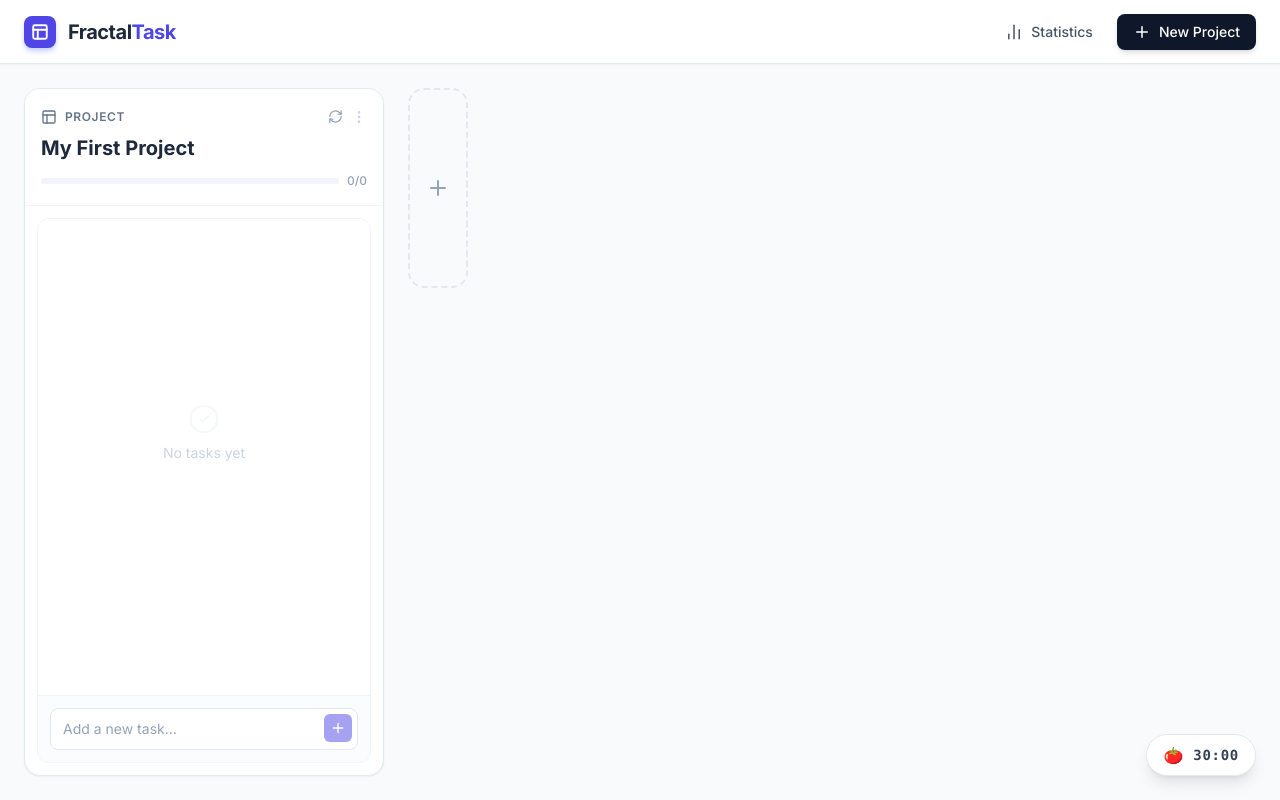
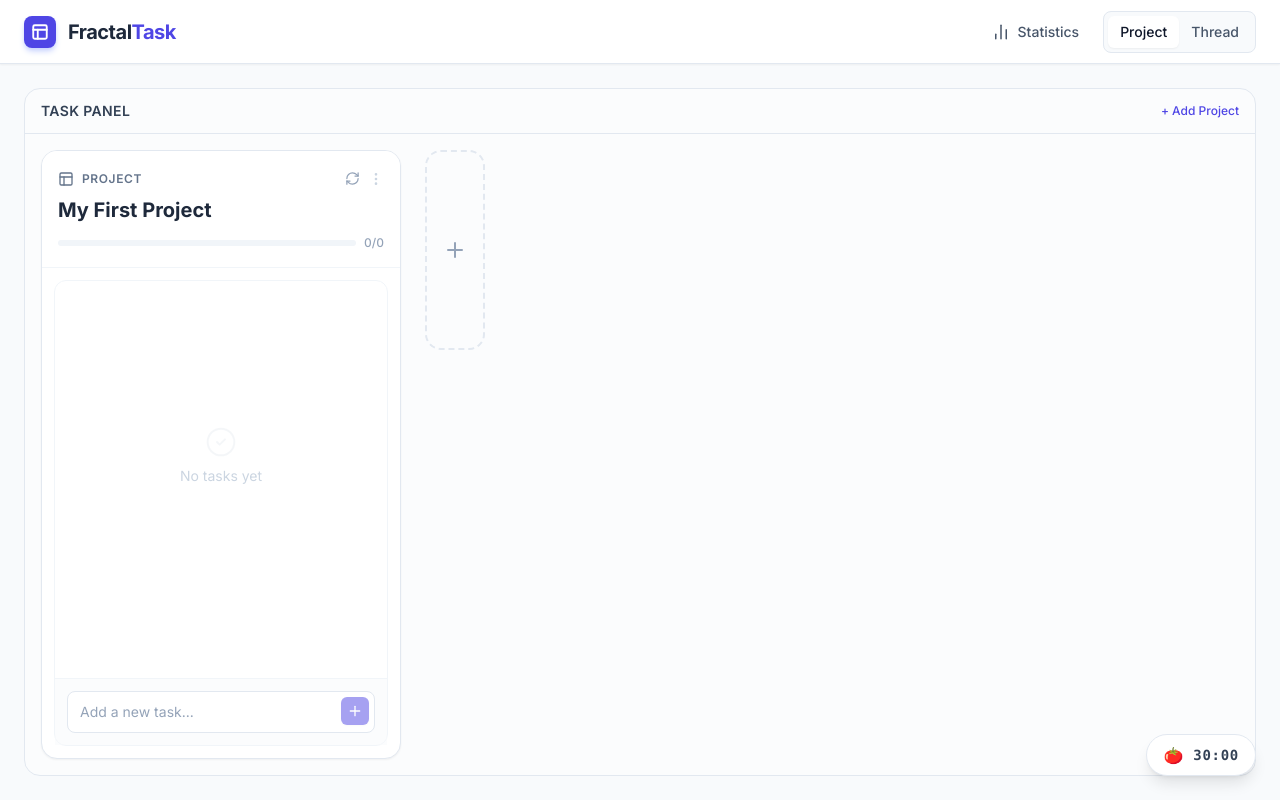
Before and after one commit to kingstrong20240311-hash/task-kanban1, a React (Vite) app: page / in a window 1280 px wide. Built offline with nearby package versions, Linux system fonts and the light colour scheme.

Commit message:
feat: add thread panel and top nav project/thread switch

```diff
--- a/App.tsx
+++ b/App.tsx
@@ -1,7 +1,7 @@
 import React, { useState, useEffect, useCallback, useRef } from 'react';
 import { Plus, Layout, BarChart2 } from 'lucide-react';
 import { v4 as uuidv4 } from 'uuid';
-import { Task, TaskMap, AppState, CompletionRecord } from './types';
+import { Task, AppState, CompletionRecord } from './types';
 import { TaskColumn } from './components/TaskColumn';
 import { ConfirmationModal } from './components/ConfirmationModal';
 import { PomodoroTimer } from './components/PomodoroTimer';
@@ -12,18 +12,26 @@ const loadState = (): AppState => {
   const saved = localStorage.getItem('fractal-task-state');
   if (saved) {
     try {
-      return JSON.parse(saved);
-    } catch (e) {
-      console.error("Failed to parse saved state", e);
+      const parsed = JSON.parse(saved) as Partial<AppState>;
+      const savedTasks = parsed.tasks || {};
+      const savedRootTaskIds = parsed.rootTaskIds || [];
+      const savedRootThreadIds = parsed.rootThreadIds || [];
+
+      if (savedRootThreadIds.length > 0) {
+        return {
+          tasks: savedTasks,
+          rootTaskIds: savedRootTaskIds,
+          rootThreadIds: savedRootThreadIds,
+        };
       }
-  }
-  // Default Initial State
-  const rootId = uuidv4();
+
+      const threadId = uuidv4();
       return {
         tasks: {
-      [rootId]: {
-        id: rootId,
-        title: "My First Project",
+          ...savedTasks,
+          [threadId]: {
+            id: threadId,
+            title: "My First Thread",
             description: "",
             completed: false,
             children: [],
@@ -31,7 +39,39 @@ const loadState = (): AppState => {
             createdAt: Date.now()
           }
         },
-    rootTaskIds: [rootId]
+        rootTaskIds: savedRootTaskIds,
+        rootThreadIds: [threadId],
+      };
+    } catch (e) {
+      console.error("Failed to parse saved state", e);
+    }
+  }
+  // Default Initial State
+  const projectRootId = uuidv4();
+  const threadRootId = uuidv4();
+  return {
+    tasks: {
+      [projectRootId]: {
+        id: projectRootId,
+        title: "My First Project",
+        description: "",
+        completed: false,
+        children: [],
+        parentId: null,
+        createdAt: Date.now()
+      },
+      [threadRootId]: {
+        id: threadRootId,
+        title: "My First Thread",
+        description: "",
+        completed: false,
+        children: [],
+        parentId: null,
+        createdAt: Date.now()
+      }
+    },
+    rootTaskIds: [projectRootId],
+    rootThreadIds: [threadRootId],
   };
 };
 
@@ -49,6 +89,7 @@ const App: React.FC = () => {
   const [taskToDelete, setTaskToDelete] = useState<string | null>(null);
   const [completions, setCompletions] = useState<CompletionRecord[]>(loadCompletions);
   const [isStatsOpen, setIsStatsOpen] = useState(false);
+  const [activePanel, setActivePanel] = useState<'project' | 'thread'>('project');
 
   // Ref so toggleTask can read the current tasks map without stale closure
   const tasksRef = useRef(state.tasks);
@@ -73,7 +114,7 @@ const App: React.FC = () => {
 
   // --- Actions ---
 
-  const addRootTask = () => {
+  const addRootProject = () => {
     const id = uuidv4();
     const newTask: Task = {
       id,
@@ -87,6 +128,24 @@ const App: React.FC = () => {
     setState(prev => ({
       tasks: { ...prev.tasks, [id]: newTask },
       rootTaskIds: [...prev.rootTaskIds, id]
+    }));
+  };
+
+  const addRootThread = () => {
+    const id = uuidv4();
+    const newTask: Task = {
+      id,
+      title: "New Thread",
+      description: "",
+      completed: false,
+      children: [],
+      parentId: null,
+      createdAt: Date.now()
+    };
+    setState(prev => ({
+      ...prev,
+      tasks: { ...prev.tasks, [id]: newTask },
+      rootThreadIds: [...prev.rootThreadIds, id]
     }));
   };
 
@@ -188,6 +247,57 @@ const App: React.FC = () => {
     toggleTask(taskId);
   }, [toggleTask]);
 
+  const addTaskToThread = useCallback((taskId: string) => {
+    setState(prev => {
+      const sourceTask = prev.tasks[taskId];
+      if (!sourceTask) return prev;
+
+      const tasksCopy = { ...prev.tasks };
+      let rootThreadIds = [...prev.rootThreadIds];
+      let targetThreadId = rootThreadIds[0];
+
+      if (!targetThreadId) {
+        targetThreadId = uuidv4();
+        tasksCopy[targetThreadId] = {
+          id: targetThreadId,
+          title: "New Thread",
+          description: "",
+          completed: false,
+          children: [],
+          parentId: null,
+          createdAt: Date.now()
+        };
+        rootThreadIds = [targetThreadId];
+      }
+
+      const targetThread = tasksCopy[targetThreadId];
+      if (!targetThread) return prev;
+
+      const newId = uuidv4();
+      tasksCopy[newId] = {
+        id: newId,
+        title: sourceTask.title,
+        description: sourceTask.description || '',
+        completed: false,
+        children: [],
+        parentId: targetThreadId,
+        createdAt: Date.now()
+      };
+
+      tasksCopy[targetThreadId] = {
+        ...targetThread,
+        completed: false,
+        children: [...targetThread.children, newId],
+      };
+
+      return {
+        ...prev,
+        tasks: tasksCopy,
+        rootThreadIds
+      };
+    });
+  }, []);
+
   // Internal function to actually perform deletion
   const executeDeleteTask = useCallback((taskId: string) => {
     setState(prev => {
@@ -231,7 +341,8 @@ const App: React.FC = () => {
       return {
         ...prev,
         tasks: tasksCopy,
-        rootTaskIds: prev.rootTaskIds.filter(id => id !== taskId)
+        rootTaskIds: prev.rootTaskIds.filter(id => id !== taskId),
+        rootThreadIds: prev.rootThreadIds.filter(id => id !== taskId)
       };
     });
   }, []);
@@ -277,9 +388,13 @@ const App: React.FC = () => {
     if (!taskToDelete) return "";
     const task = state.tasks[taskToDelete];
     const isProject = state.rootTaskIds.includes(taskToDelete);
+    const isThread = state.rootThreadIds.includes(taskToDelete);
 
     if (isProject) {
       return `Are you sure you want to delete the project "${task?.title}"? This will permanently delete all tasks within it. This action cannot be undone.`;
+    }
+    if (isThread) {
+      return `Are you sure you want to delete the thread "${task?.title}"? This will permanently delete all tasks within it. This action cannot be undone.`;
     }
     return `Are you sure you want to delete "${task?.title}"? Any subtasks will also be permanently deleted.`;
   };
@@ -308,23 +423,89 @@ const App: React.FC = () => {
             <span className="hidden sm:inline">Statistics</span>
           </button>
 
+          <div className="flex items-center rounded-lg border border-slate-200 p-1 bg-slate-50">
             <button
-            onClick={addRootTask}
-            className="flex items-center gap-2 bg-slate-900 hover:bg-slate-800 text-white px-4 py-2 rounded-lg font-medium text-sm transition-all shadow-md active:scale-95"
+              onClick={() => setActivePanel('project')}
+              className={`px-3 py-1.5 rounded-md text-sm font-medium transition-colors ${
+                activePanel === 'project'
+                  ? 'bg-white text-slate-900 shadow-sm'
+                  : 'text-slate-600 hover:text-slate-900'
+              }`}
             >
-            <Plus size={18} />
-            <span>New Project</span>
+              Project
             </button>
+            <button
+              onClick={() => setActivePanel('thread')}
+              className={`px-3 py-1.5 rounded-md text-sm font-medium transition-colors ${
+                activePanel === 'thread'
+                  ? 'bg-white text-slate-900 shadow-sm'
+                  : 'text-slate-600 hover:text-slate-900'
+              }`}
+            >
+              Thread
+            </button>
+          </div>
         </div>
       </header>
 
       {/* Main Board Area */}
-      <main className="flex-1 overflow-x-auto overflow-y-hidden">
-        <div className="h-full flex items-start gap-6 p-6 min-w-max">
+      <main className="flex-1 overflow-hidden p-6">
+        {activePanel === 'project' ? (
+          <section className="h-full min-h-0 flex flex-col border border-slate-200 rounded-2xl bg-white/50">
+            <div className="flex items-center justify-between px-4 py-3 border-b border-slate-200">
+              <h2 className="text-sm font-semibold tracking-wide text-slate-700 uppercase">Task Panel</h2>
+              <button
+                onClick={addRootProject}
+                className="text-xs font-medium text-indigo-600 hover:text-indigo-700 transition-colors"
+              >
+                + Add Project
+              </button>
+            </div>
+            <div className="flex-1 min-h-0 overflow-x-auto overflow-y-hidden">
+              <div className="h-full flex items-start gap-6 p-4 min-w-max">
                 {state.rootTaskIds.map(rootId => (
                   <TaskColumn
                     key={rootId}
                     rootId={rootId}
+                    panelType="project"
+                    tasks={state.tasks}
+                    onAddTask={addTask}
+                    onToggleTask={handleToggleTask}
+                    onDeleteTask={initiateDelete}
+                    onUpdateTask={updateTask}
+                    onDeleteRoot={initiateDelete}
+                    onReorderTasks={reorderTasks}
+                    onSendToThread={addTaskToThread}
+                  />
+                ))}
+                <button
+                  onClick={addRootProject}
+                  className="flex flex-col items-center justify-center h-[200px] w-[60px] rounded-2xl border-2 border-dashed border-slate-200 text-slate-400 hover:border-indigo-300 hover:text-indigo-500 hover:bg-indigo-50/30 transition-all flex-shrink-0"
+                  title="Add another project column"
+                >
+                  <Plus size={24} />
+                </button>
+              </div>
+            </div>
+          </section>
+        ) : (
+          <section className="h-full min-h-0 flex flex-col border border-indigo-100 rounded-2xl bg-indigo-50/20">
+            <div className="flex items-center justify-between px-4 py-3 border-b border-indigo-100">
+              <h2 className="text-sm font-semibold tracking-wide text-indigo-700 uppercase">Thread Panel</h2>
+              <button
+                onClick={addRootThread}
+                className="text-xs font-medium text-indigo-600 hover:text-indigo-700 transition-colors"
+              >
+                + Add Thread
+              </button>
+            </div>
+            <div className="flex-1 min-h-0 overflow-x-auto overflow-y-hidden">
+              <div className="h-full flex items-start gap-6 p-4 min-w-max">
+                {state.rootThreadIds.map(rootId => (
+                  <TaskColumn
+                    key={rootId}
+                    rootId={rootId}
+                    panelType="thread"
                     tasks={state.tasks}
                     onAddTask={addTask}
                     onToggleTask={handleToggleTask}
@@ -334,16 +515,17 @@ const App: React.FC = () => {
                     onReorderTasks={reorderTasks}
                   />
                 ))}
-
-          {/* Add Column Placeholder/Button */}
                 <button
-            onClick={addRootTask}
-            className="flex flex-col items-center justify-center h-[200px] w-[60px] rounded-2xl border-2 border-dashed border-slate-200 text-slate-400 hover:border-indigo-300 hover:text-indigo-500 hover:bg-indigo-50/30 transition-all flex-shrink-0"
-            title="Add another project column"
+                  onClick={addRootThread}
+                  className="flex flex-col items-center justify-center h-[200px] w-[60px] rounded-2xl border-2 border-dashed border-indigo-200 text-indigo-300 hover:border-indigo-300 hover:text-indigo-500 hover:bg-indigo-50/30 transition-all flex-shrink-0"
+                  title="Add another thread column"
                 >
                   <Plus size={24} />
                 </button>
               </div>
+            </div>
+          </section>
+        )}
       </main>
 
       {/* Delete Confirmation Modal */}
--- a/components/TaskColumn.tsx
+++ b/components/TaskColumn.tsx
@@ -6,23 +6,27 @@ import { TaskItem } from './TaskItem';
 interface TaskColumnProps {
   rootId: string;
   tasks: TaskMap;
+  panelType: 'project' | 'thread';
   onAddTask: (parentId: string, title: string) => void;
   onToggleTask: (id: string) => void;
   onDeleteTask: (id: string) => void;
   onUpdateTask: (id: string, updates: Partial<Task>) => void;
   onDeleteRoot: (id: string) => void;
   onReorderTasks: (parentId: string, newChildIds: string[]) => void;
+  onSendToThread?: (taskId: string) => void;
 }
 
 export const TaskColumn: React.FC<TaskColumnProps> = ({
   rootId,
   tasks,
+  panelType,
   onAddTask,
   onToggleTask,
   onDeleteTask,
   onUpdateTask,
   onDeleteRoot,
   onReorderTasks,
+  onSendToThread,
 }) => {
   // Navigation stack: array of task IDs, starting with the rootId
   const [navStack, setNavStack] = useState<string[]>([rootId]);
@@ -233,6 +237,10 @@ export const TaskColumn: React.FC<TaskColumnProps> = ({
 
   // Root task specific styles vs nested styles
   const isRootView = navStack.length === 1;
+  const isProjectPanel = panelType === 'project';
+  const panelLabel = isProjectPanel ? 'Project' : 'Thread';
+  const descriptionLabel = isProjectPanel ? 'Project Description' : 'Thread Description';
+  const descriptionPlaceholder = isProjectPanel ? 'Write your project description...' : 'Write your thread description...';
 
   const renderTaskList = () => (
     <div
@@ -275,6 +283,7 @@ export const TaskColumn: React.FC<TaskColumnProps> = ({
                   isDragging={isDragging}
                   onDragStart={() => handleDragStart(child.id)}
                   onDragEnd={handleDragEnd}
+                  onSendToThread={isProjectPanel ? onSendToThread : undefined}
                 />
               </div>
             );
@@ -319,7 +328,7 @@ export const TaskColumn: React.FC<TaskColumnProps> = ({
            {isRootView ? (
              <div className="flex items-center gap-2 text-slate-500">
                 <Layout size={16} />
-                <span className="text-xs font-semibold uppercase tracking-wider">Project</span>
+                <span className="text-xs font-semibold uppercase tracking-wider">{panelLabel}</span>
              </div>
            ) : (
              <button
@@ -341,9 +350,9 @@ export const TaskColumn: React.FC<TaskColumnProps> = ({
                  <RefreshCw size={15} />
                </button>
                <button
-                  onClick={() => onDeleteRoot(rootId)}
+                 onClick={() => onDeleteRoot(rootId)}
                   className="text-slate-300 hover:text-red-500 transition-colors"
-                  title="Delete Project"
+                  title={`Delete ${panelLabel}`}
                >
                  <MoreVertical size={16} />
                </button>
@@ -426,14 +435,14 @@ export const TaskColumn: React.FC<TaskColumnProps> = ({
             <div className={`absolute inset-0 flex flex-col bg-slate-50/40 rounded-xl border border-slate-100 p-4 [transform:rotateY(180deg)] [backface-visibility:hidden] transition-opacity duration-200 ${isProjectBack ? 'opacity-100' : 'opacity-0 pointer-events-none'}`}>
               <div className="flex items-center gap-2 text-slate-500 mb-3">
                 <FileText size={16} />
-                <span className="text-xs font-semibold uppercase tracking-wider">Project Description</span>
+                <span className="text-xs font-semibold uppercase tracking-wider">{descriptionLabel}</span>
               </div>
               <textarea
                 ref={projectDescriptionRef}
                 value={projectDescriptionDraft}
                 onChange={(e) => setProjectDescriptionDraft(e.target.value)}
                 onBlur={saveProjectDescription}
-                placeholder="Write your project description..."
+                placeholder={descriptionPlaceholder}
                 className="flex-1 w-full text-sm leading-relaxed text-slate-700 bg-white border border-slate-200 rounded-lg px-3 py-2 focus:outline-none focus:ring-2 focus:ring-indigo-500/20 resize-none"
               />
               <div className="mt-3 flex items-center justify-between text-xs text-slate-400">
--- a/types.ts
+++ b/types.ts
@@ -15,7 +15,8 @@ export interface TaskMap {
 // Using a normalized state structure for easier updates
 export interface AppState {
   tasks: TaskMap;
-  rootTaskIds: string[];
+  rootTaskIds: string[]; // top-level project IDs
+  rootThreadIds: string[]; // top-level thread IDs
 }
 
 export type SubtaskSuggestion = string;
```
Also changed, not shown: components/TaskItem.tsx (+17 -1 lines). Lines whose indentation alone changed are shown as unchanged.
